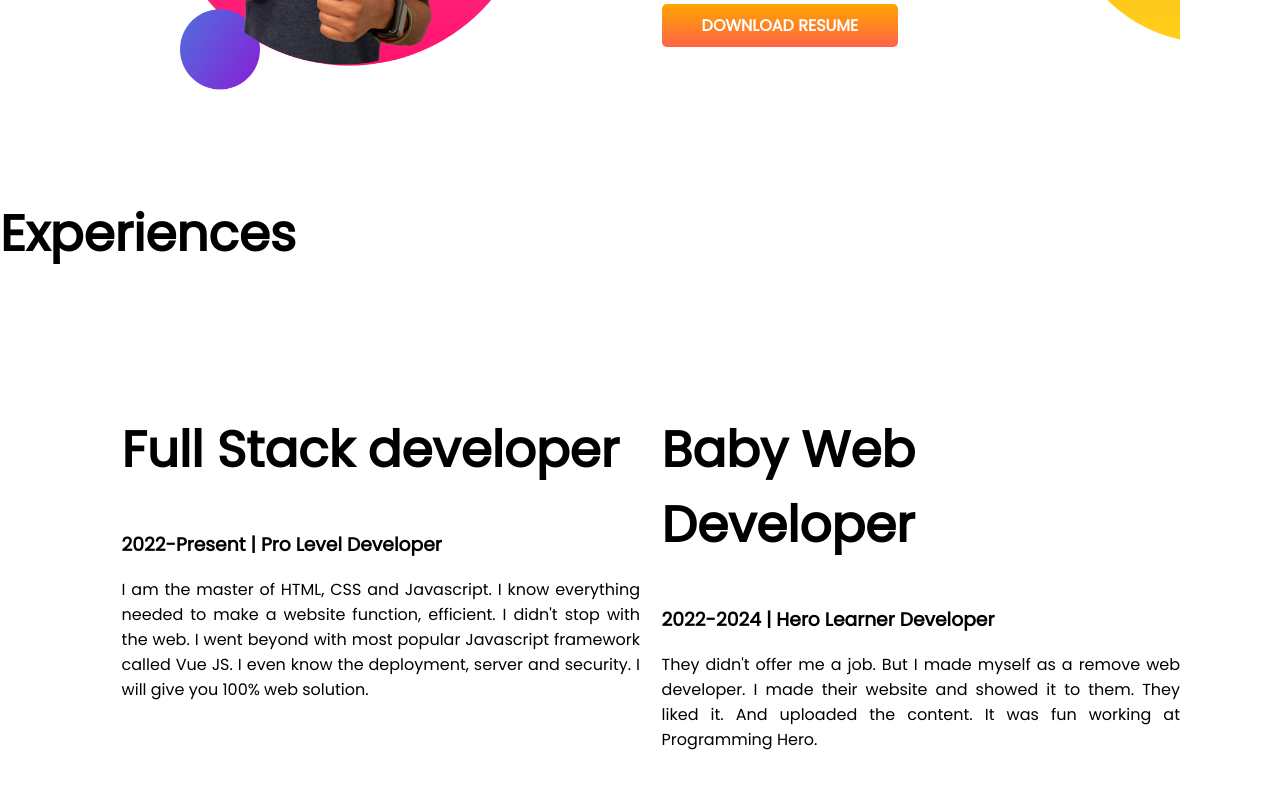
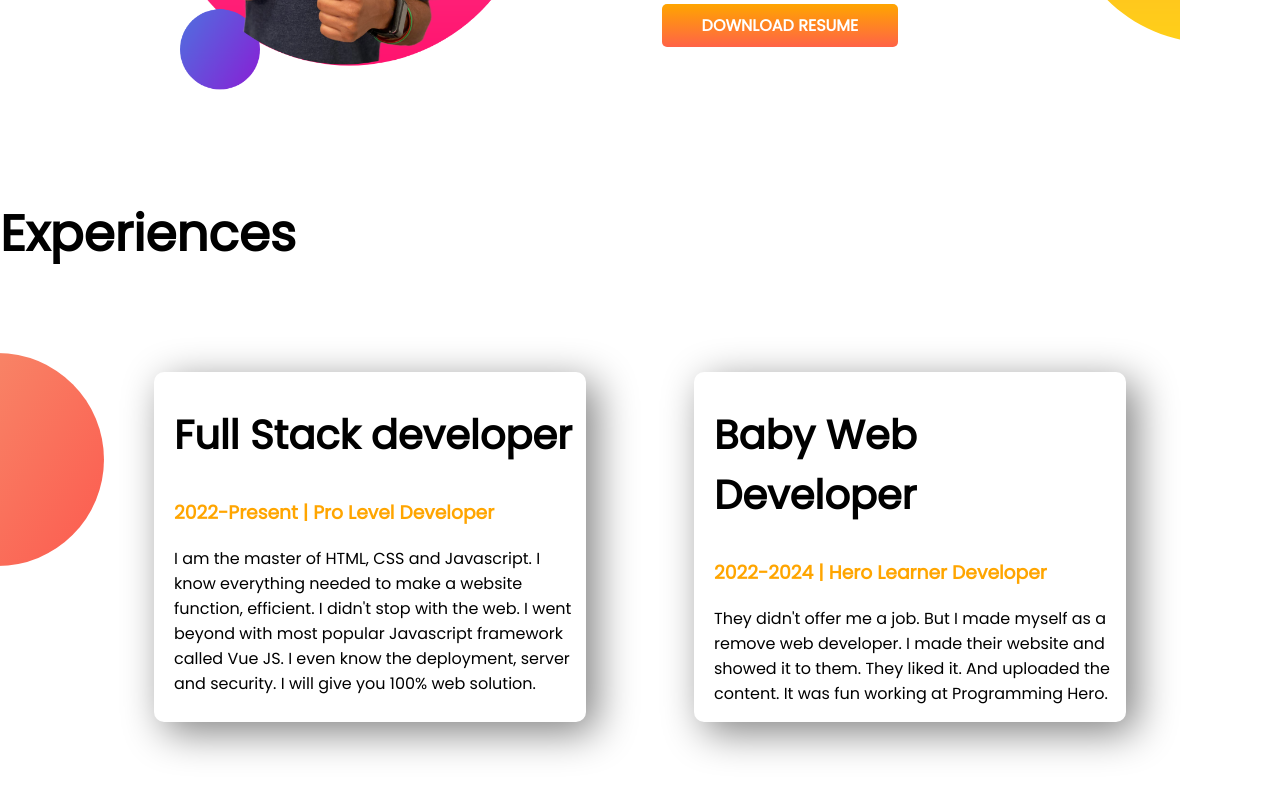
Before and after one commit to zunayed-arp/developer-portfolio, a plain HTML site: page index.html in a window 1280 px wide. Shown: the part 972-1768 px from the top of the page. Drawn offline with Linux system fonts and the light colour scheme.

Commit message:
end of 8th video

```diff
--- a/index.html
+++ b/index.html
@@ -52,9 +52,9 @@
 <section class="experience-area">
 	<h1>Experiences</h1>
 	<div class="flexible-container">
-			<div class="half-width">
-				<h1>Full Stack developer</h1>
-				<h3>2022-Present | Pro Level Developer</h3>
+			<div class="experience-item">
+				<h2>Full Stack developer</h2>
+				<h3 class="orange-color">2022-Present | Pro Level Developer</h3>
 				<p>I am the master of HTML, CSS and Javascript. I know everything needed to make a website function, efficient. I
 					didn't
 					stop with the web. I went beyond with most popular Javascript framework called Vue JS. I even know the
@@ -62,9 +62,9 @@
 					server and security. I will give you 100% web solution.</p>
 			</div>
 
-			<div class="half-width">
-				<h1>Baby Web Developer</h1>
-				<h3>2022-2024 | Hero Learner Developer</h3>
+			<div class="experience-item">
+				<h2>Baby Web Developer</h2>
+				<h3 class="orange-color">2022-2024 | Hero Learner Developer</h3>
 				<p>They didn't offer me a job. But I made myself as a remove web developer. I made their website and showed it to
 					them.
 					They liked it. And uploaded the content. It was fun working at Programming Hero.</p>
--- a/style.css
+++ b/style.css
@@ -4,6 +4,9 @@ body{
 }
 h1{
 	font-size: 50px;
+}
+h2{
+	font-size: 40px;
 }
 .orange-color{
 	color:orange;
@@ -16,13 +19,12 @@ h1{
 .half-width{
 	width: 50%;
 	padding-left: 2%;
+
 }
 .half-width img{
 	width: 80%;
 }
-.half-width p{
-	text-align: justify;
-}
+
 
 .link-button{
 	text-decoration: none;
@@ -43,3 +45,18 @@ h1{
 	background-repeat: no-repeat;
 	background-position: right;
 }
+
+.experience-area{
+	background-image: url(images/exp-bg.png);
+	background-repeat: no-repeat;
+	background-position: left;
+}
+
+.experience-item{
+	width: 40%;
+	margin-left: 5%;
+	margin-right: 5%;
+	padding-left: 20px;
+	border-radius: 10px;
+	box-shadow: 10px 10px 40px gray;
+}
```
